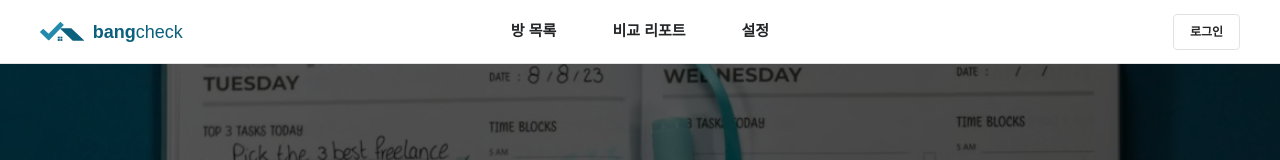
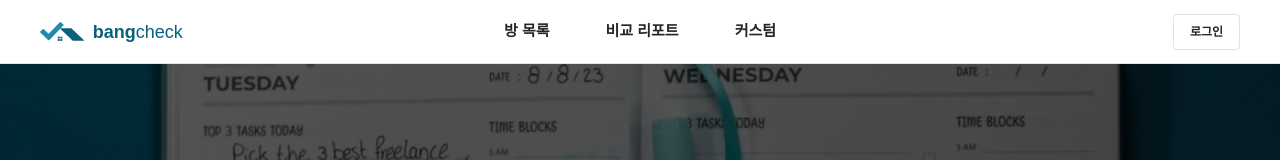
Before and after one commit to BangCheck/BangCheck, a React (Vite) app in the folder frontend/: page / in a window 1280 px wide. Shown: the top 160 px of the page. Built offline with nearby package versions, Linux system fonts and the light colour scheme; no server answers.

Commit message:
fix(header): 헤더 네비게이션 '설정' → '커스텀' 텍스트 변경

```diff
--- a/frontend/src/components/Header.tsx
+++ b/frontend/src/components/Header.tsx
@@ -79,7 +79,7 @@ export default function Header() {
               pathname === ROUTES.SETTINGS ? 'text-[#0A607D]' : 'text-[#232527]'
             )}
           >
-            설정
+            커스텀
           </Link>
         </nav>
 
```
